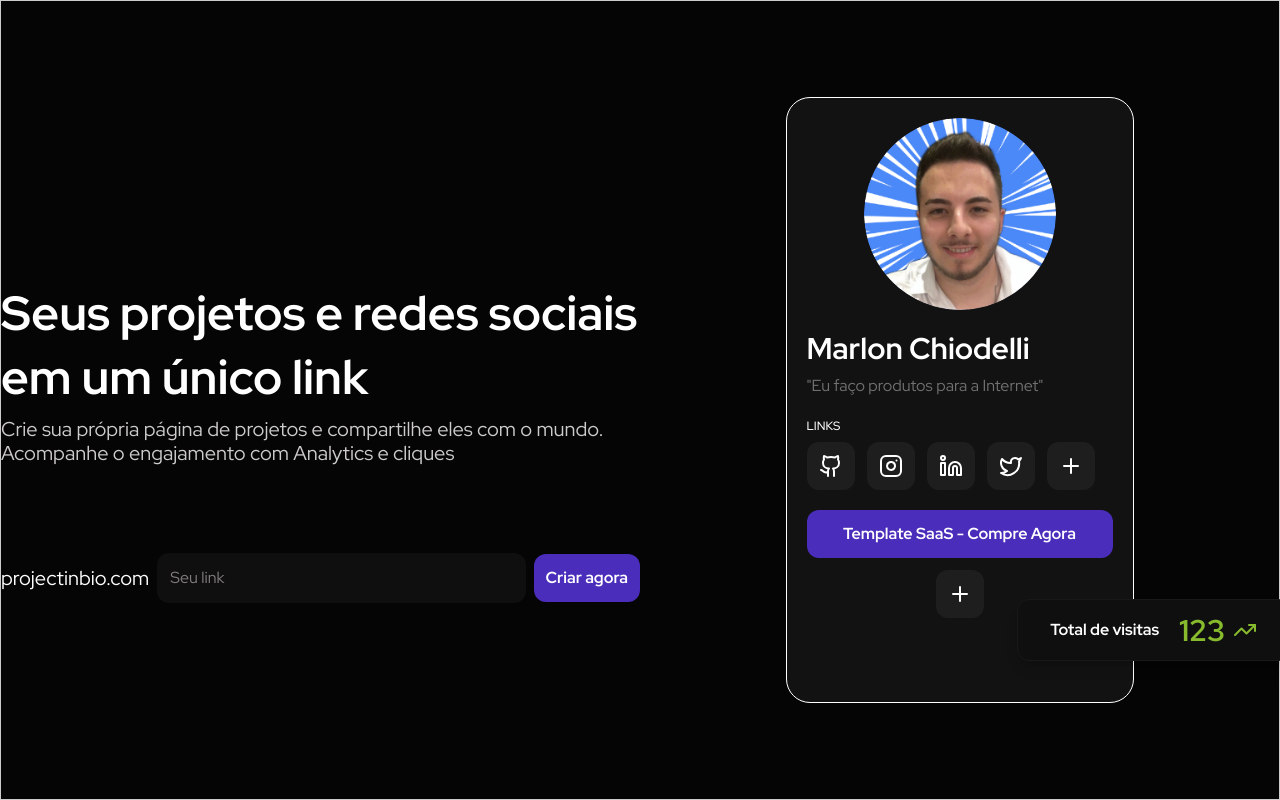
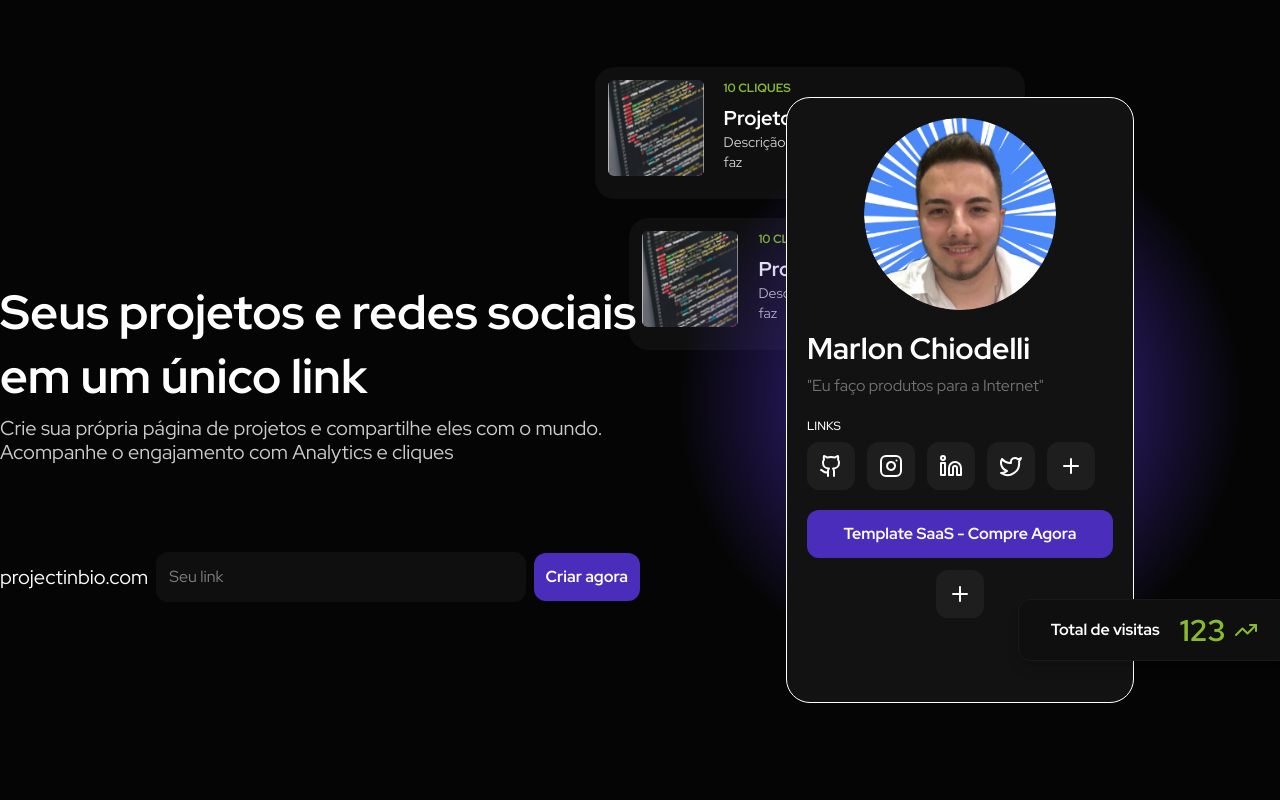
Before and after one commit to MarlonChi/project-in-bio, a Next.js app: page / in a window 1280 px wide. Built offline with nearby package versions, Linux system fonts and the light colour scheme.

Commit message:
feat: hero section

```diff
--- /dev/null
+++ b/app/components/commons/project-card.tsx
@@ -0,0 +1,26 @@
+import React from "react";
+
+export const ProjectCard = () => {
+  return (
+    <div className="w-[430px] h-[132px] flex gap-5 bg-background-secondary p-3 rounded-[20px] border border-transparent hover:border-border-secondary">
+      <div className="size-24 rounded-md overflow-hidden flex-shrink-0">
+        <img
+          src="/project1.jpg"
+          alt="Projeto"
+          className="w-full h-full object-cover"
+        />
+      </div>
+      <div className="flex flex-col gap-2">
+        <span className="uppercase text-xs font-bold text-accent-green">
+          10 Cliques
+        </span>
+        <div className="flex flex-col">
+          <span className="text-white font-bold text-xl">Projeto 1</span>
+          <span className="text-content-body text-sm">
+            Descrição super detalhada do que o projeto faz
+          </span>
+        </div>
+      </div>
+    </div>
+  );
+};
--- a/app/components/landing-page/hero.tsx
+++ b/app/components/landing-page/hero.tsx
@@ -1,3 +1,4 @@
+import { ProjectCard } from "../commons/project-card";
 import { TotalVisits } from "../commons/total-visits";
 import { UserCard } from "../commons/user-card";
 import { Button } from "../ui/button";
@@ -5,7 +6,7 @@
 
 export const Hero = () => {
   return (
-    <div className="flex border h-screen">
+    <div className="flex h-screen">
       <div className="w-full flex flex-col gap-2 mt-[35vh]">
         <h1 className="text-5xl font-bold text-white leading-[64px]">
           Seus projetos e redes sociais em um único link
@@ -22,17 +23,17 @@
           <Button>Criar agora</Button>
         </div>
       </div>
-      <div className="w-full flex items-center justify-center bg-[radial-gradient(circle_at_50%_50%, #b2dbb, transparent_55%]">
+      <div className="w-full flex items-center justify-center bg-[radial-gradient(circle_at_50%_50%,#4b2dbb,transparent_55%)]">
         <div className="relative">
           <UserCard />
           <div className="absolute -bottom-[-7%] -right-[45%]">
             <TotalVisits />
           </div>
           <div className="absolute top-[20%] -left-[45%] -z-10">
-            {/* <ProjectCard/> */}
+            <ProjectCard />
           </div>
           <div className="absolute -top-[5%] -left-[55%] -z-10">
-            {/* <ProjectCard/> */}
+            <ProjectCard />
           </div>
         </div>
       </div>
```
